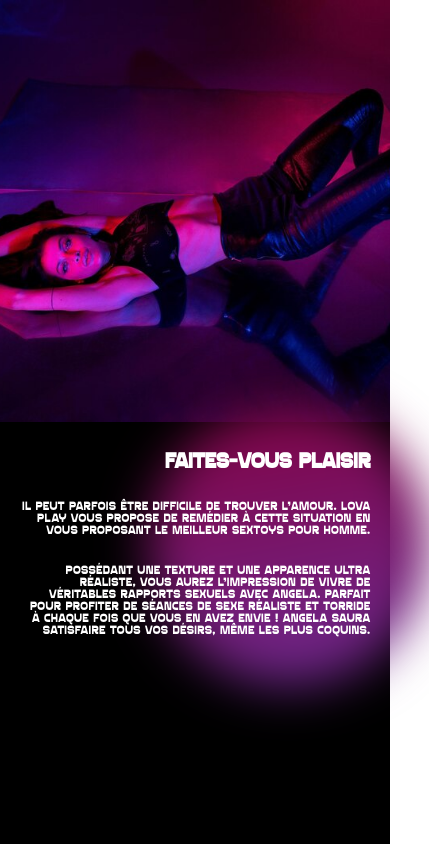
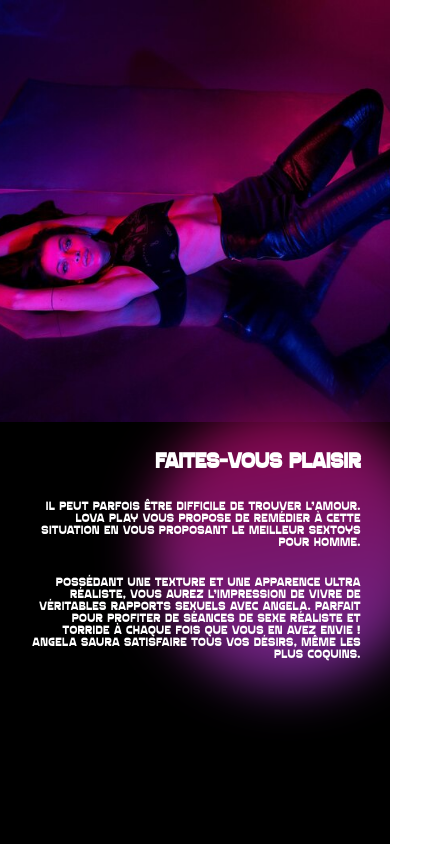
Before and after one commit to giogio2305/faites-vous, a plain HTML site: page index.html in a window 390 px wide. Shown: the whole page, 429 px wide, since content can reach past the window. Drawn offline with Linux system fonts and the light colour scheme.

Commit message:
Faites-vous section 15/01

```diff
--- a/index.html
+++ b/index.html
@@ -26,6 +26,7 @@
     background-color: #000;
     color: #fff;
     font-family: "Norca",sans-serif;
+    overflow: clip;
 }
 #section-one .image-container{
     width: 740px;
@@ -89,7 +90,7 @@
 }
     #section-one .text-container{
     position: relative;
-    width: 90%;
+    width: 85%;
     height: auto;
     margin-right: 5vw;
     display: flex;
```
